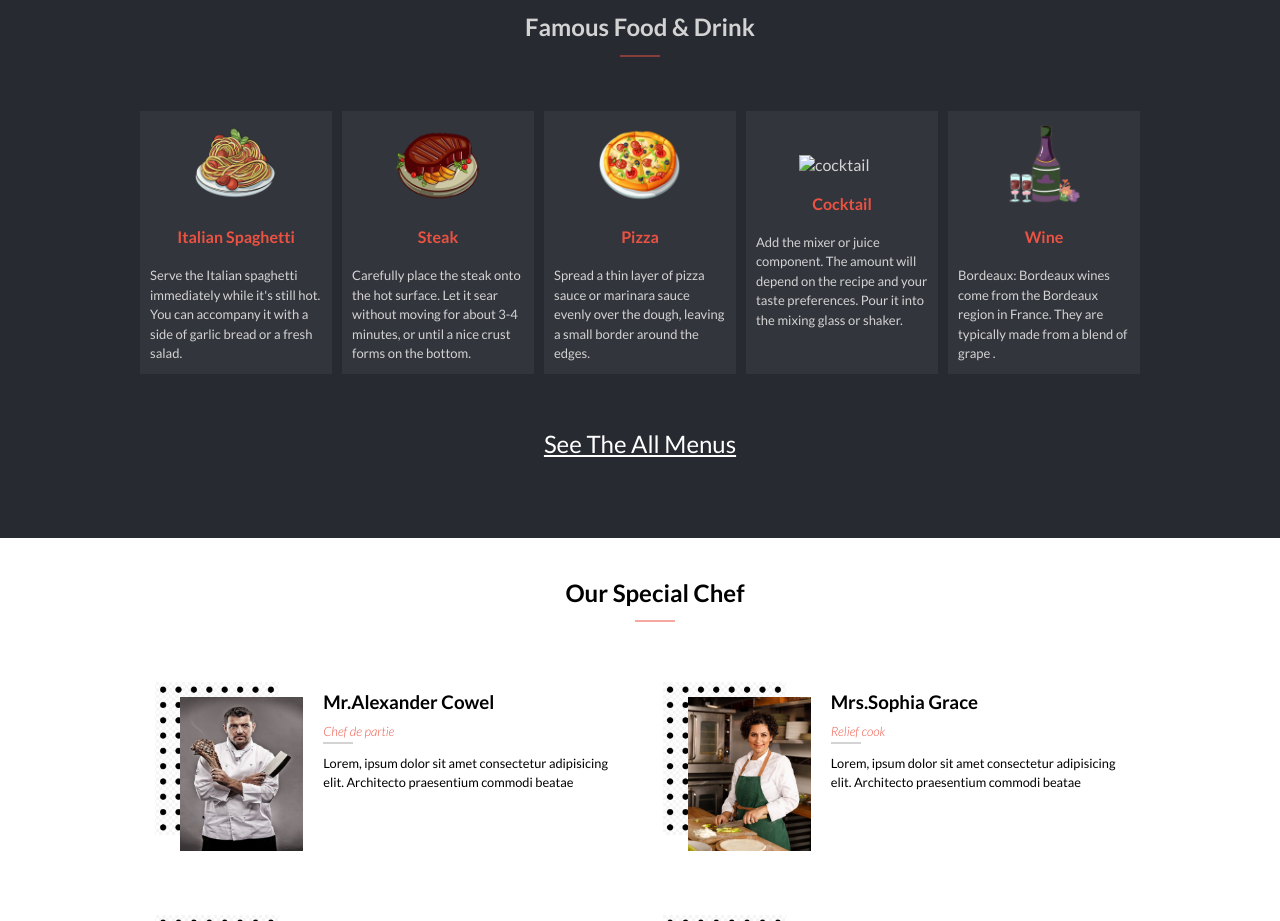
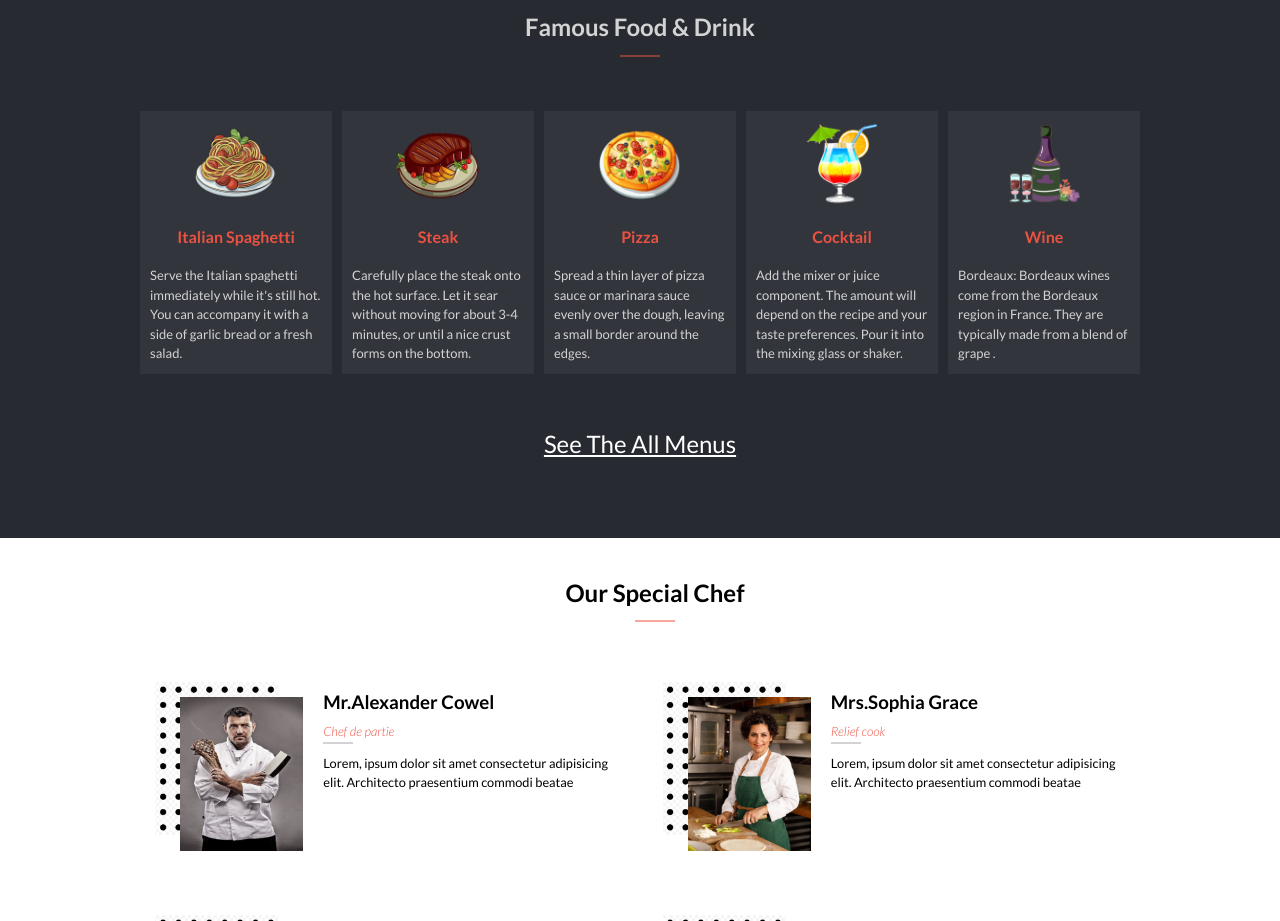
Before and after one commit to YoutLone/Capstone-Project, a website: page index.html in a window 1280 px wide. Shown: the part 840-1761 px from the top of the page. Drawn offline with Linux system fonts and the light colour scheme; the site is published under a folder, as on GitHub Pages, so addresses that start at the root find nothing.

Commit message:
Update index.html

```diff
--- a/index.html
+++ b/index.html
@@ -108,7 +108,7 @@
             </article>
 
             <article class="menu_card">
-              <img src="/images/cocktail.png" alt="cocktail" class="menu_card-image"/>
+              <img src="./images/cocktail.png" alt="cocktail" class="menu_card-image"/>
               <h2 class="menu_card-title">Cocktail</h2>
               <p class="menu_card-body">
                 Add the mixer or juice component. The amount will depend on the recipe and your taste
```
